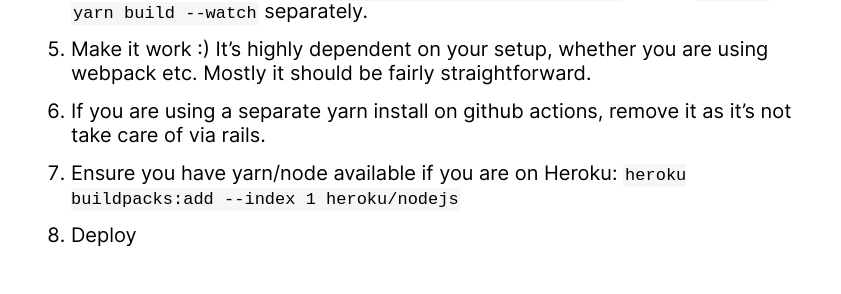
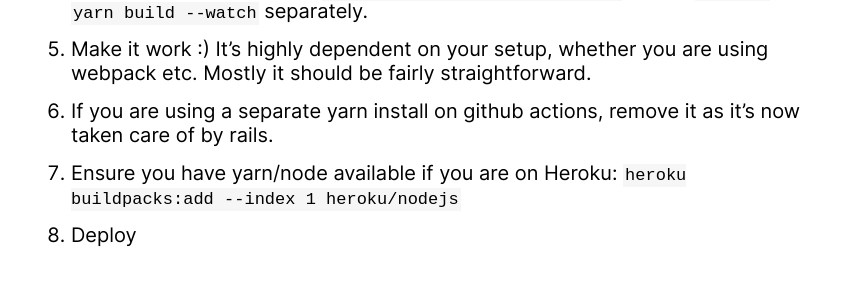
Before and after one commit to thejspr/thejspr.com, a Jekyll site: the page built from _posts/2021-10-14-jsbundling-and-esbuild-in-rails-6-application.md, in a window 1280 px wide. Shown: the part 326-620 px from the top of the page, without its empty margins (209-1050 px from the left). Built offline with Jekyll 4.4.1, drawn with Linux system fonts in a browser that asks for light colours.

Commit message:
fix spelling

```diff
--- a/_posts/2021-10-14-jsbundling-and-esbuild-in-rails-6-application.md
+++ b/_posts/2021-10-14-jsbundling-and-esbuild-in-rails-6-application.md
@@ -11,7 +11,7 @@ title: JSbundling and esbuild in Rails 6 application
 5. Make it work :) It's highly dependent on your setup, whether you are using
    webpack etc. Mostly it should be fairly straightforward.
 6. If you are using a separate yarn install on github actions, remove it as it's
-   not take care of via rails.
+   now taken care of by rails.
 7. Ensure you have yarn/node available if you are on Heroku:
 `heroku buildpacks:add --index 1 heroku/nodejs`
 8. Deploy
```
